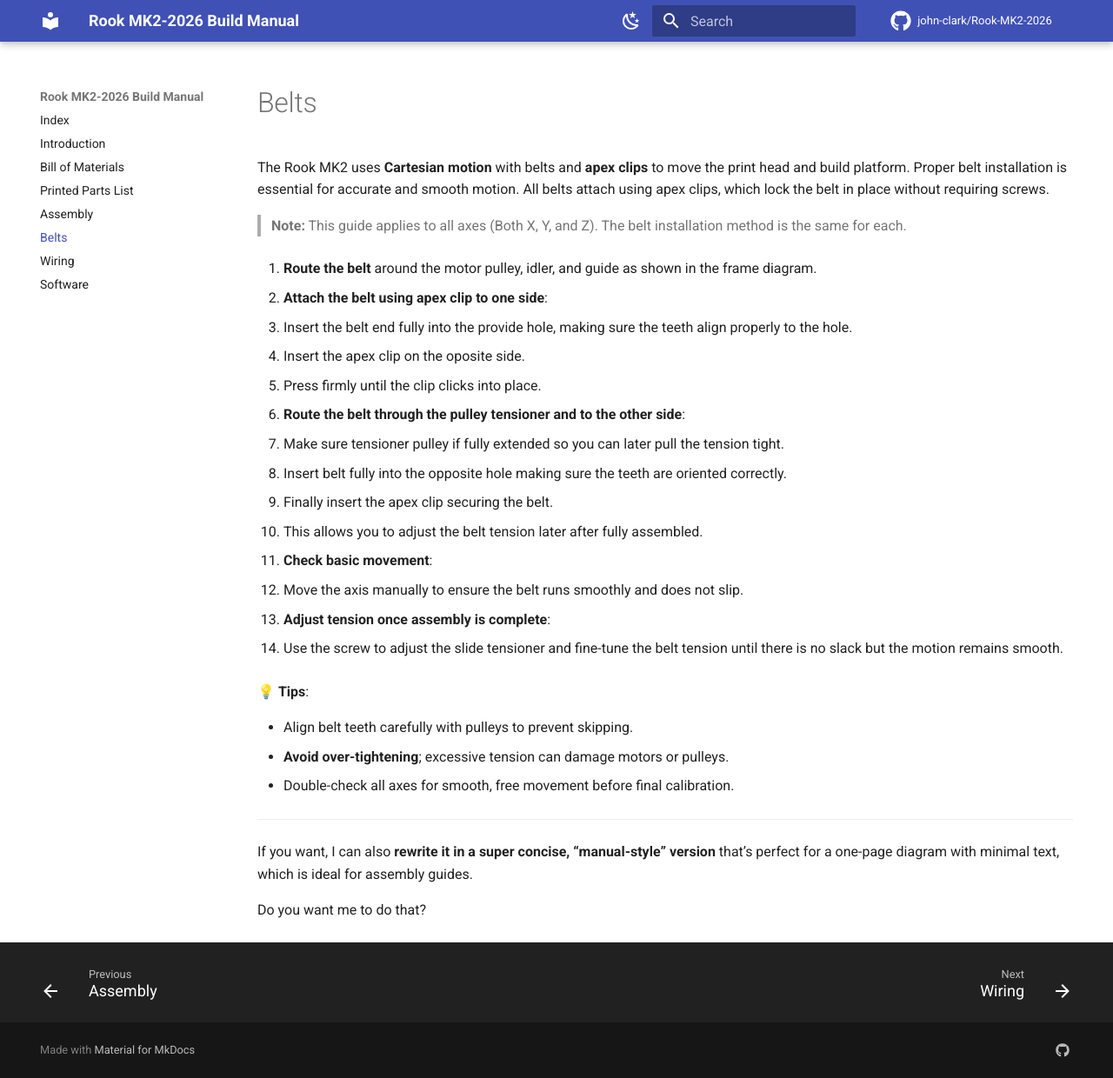
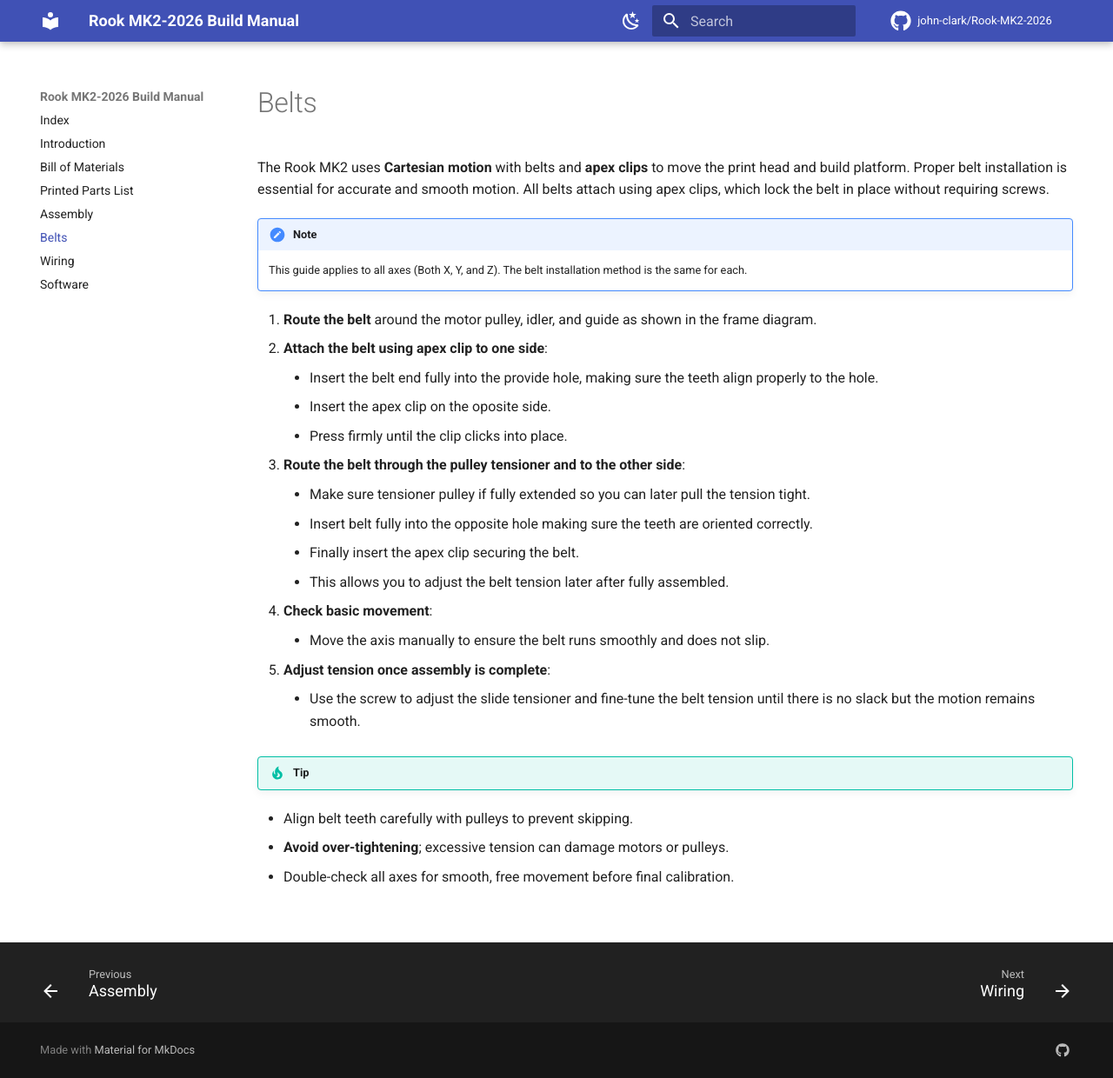
Before and after one commit to john-clark/Rook-MK2-2026, an MkDocs documentation site: the page built from docs/belts.md, in a window 1280 px wide and 1240 px high. Shown: the whole window at 87% size. Built offline with MkDocs 1.6.1 and Material for MkDocs 9.7.7, drawn with Linux system fonts in a browser that asks for light colours; comment, search, counter and statistics services are not loaded.

Commit message:
Update belt installation guide formatting and tips

```diff
--- a/docs/belts.md
+++ b/docs/belts.md
@@ -2,39 +2,25 @@
 
 The Rook MK2 uses **Cartesian motion** with belts and **apex clips** to move the print head and build platform. Proper belt installation is essential for accurate and smooth motion. All belts attach using apex clips, which lock the belt in place without requiring screws.
 
-> **Note:** This guide applies to all axes (Both X, Y, and Z). The belt installation method is the same for each.
+!!! Note
+    This guide applies to all axes (Both X, Y, and Z). The belt installation method is the same for each.
 
 1. **Route the belt** around the motor pulley, idler, and guide as shown in the frame diagram.
+2. **Attach the belt using apex clip to one side**:
+    * Insert the belt end fully into the provide hole, making sure the teeth align properly to the hole.
+    * Insert the apex clip on the oposite side.
+    * Press firmly until the clip clicks into place.
+3. **Route the belt through the pulley tensioner and to the other side**:
+    * Make sure tensioner pulley if fully extended so you can later pull the tension tight.
+    * Insert belt fully into the opposite hole making sure the teeth are oriented correctly.
+    * Finally insert the apex clip securing the belt.
+    * This allows you to adjust the belt tension later after fully assembled.
+4. **Check basic movement**:
+    * Move the axis manually to ensure the belt runs smoothly and does not slip.
+5. **Adjust tension once assembly is complete**:
+    * Use the screw to adjust the slide tensioner and fine-tune the belt tension until there is no slack but the motion remains smooth.
 
-2. **Attach the belt using apex clip to one side**:
-
-   * Insert the belt end fully into the provide hole, making sure the teeth align properly to the hole.
-   * Insert the apex clip on the oposite side.
-   * Press firmly until the clip clicks into place.
-
-3. **Route the belt through the pulley tensioner and to the other side**:
-
-   * Make sure tensioner pulley if fully extended so you can later pull the tension tight.
-   * Insert belt fully into the opposite hole making sure the teeth are oriented correctly.
-   * Finally insert the apex clip securing the belt.
-   * This allows you to adjust the belt tension later after fully assembled.
-
-4. **Check basic movement**:
-
-   * Move the axis manually to ensure the belt runs smoothly and does not slip.
-
-5. **Adjust tension once assembly is complete**:
-
-   * Use the screw to adjust the slide tensioner and fine-tune the belt tension until there is no slack but the motion remains smooth.
-
-💡 **Tips**:
-
-* Align belt teeth carefully with pulleys to prevent skipping.
-* **Avoid over-tightening**; excessive tension can damage motors or pulleys.
-* Double-check all axes for smooth, free movement before final calibration.
-
----
-
-If you want, I can also **rewrite it in a super concise, “manual-style” version** that’s perfect for a one-page diagram with minimal text, which is ideal for assembly guides.
-
-Do you want me to do that?
+!!! Tip
+   * Align belt teeth carefully with pulleys to prevent skipping.
+   * **Avoid over-tightening**; excessive tension can damage motors or pulleys.
+   * Double-check all axes for smooth, free movement before final calibration.
```
